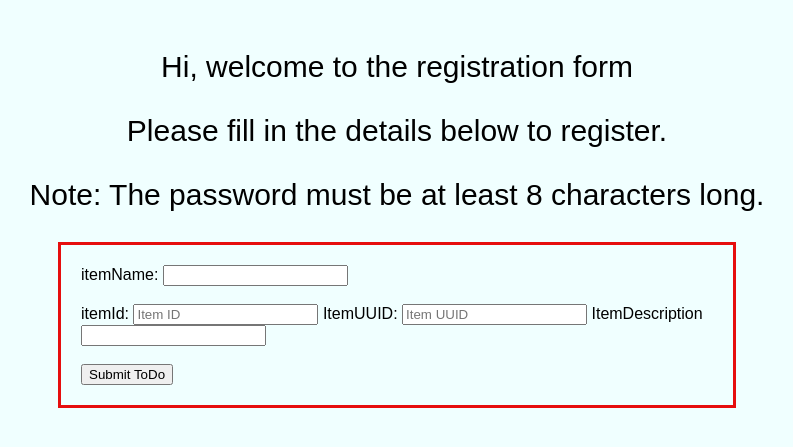
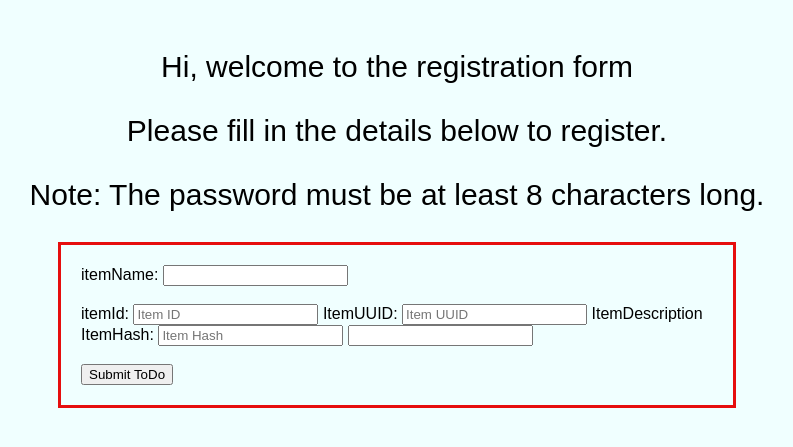
Before and after one commit to vishal8859/Assignment1, a Python web app: template ToDo_task/Templates/index.html in a window 1280 px wide. Shown: the top 447 px of the page, without its empty margins (243-1036 px from the left). Run offline with Jinja, Linux system fonts and the light colour scheme; the template is opened without the code that fills it, so the values that code supplies are empty.

Commit message:
update item hash

```diff
--- a/ToDo_task/Templates/index.html
+++ b/ToDo_task/Templates/index.html
@@ -18,6 +18,8 @@
             <label for="itemUUID">ItemUUID:</label>
             <input type="text" name="itemUUID" placeholder="Item UUID" />
             <label for="password">ItemDescription</label>
+            <label for="itemHash">ItemHash:</label>
+            <input type="text" name="itemHash" placeholder="Item Hash" />
             <input type="ItemDescription" id="ItemDescription" name="ItemDescription" required><br><br>
             <button type="submit">Submit ToDo</button>
         </form>
```
